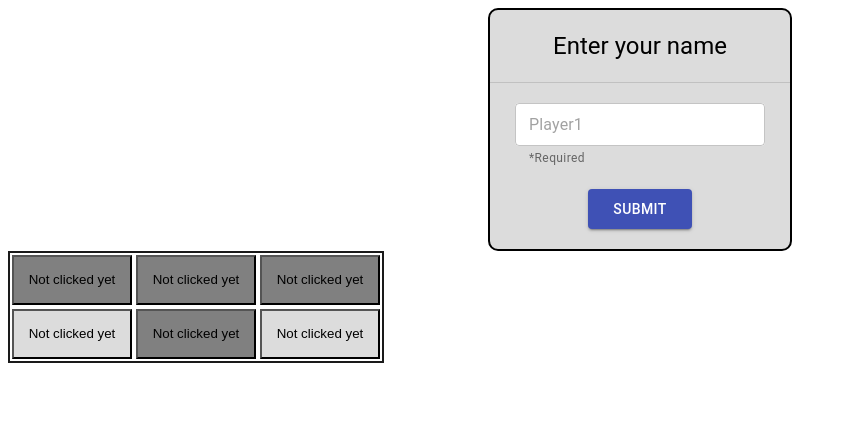
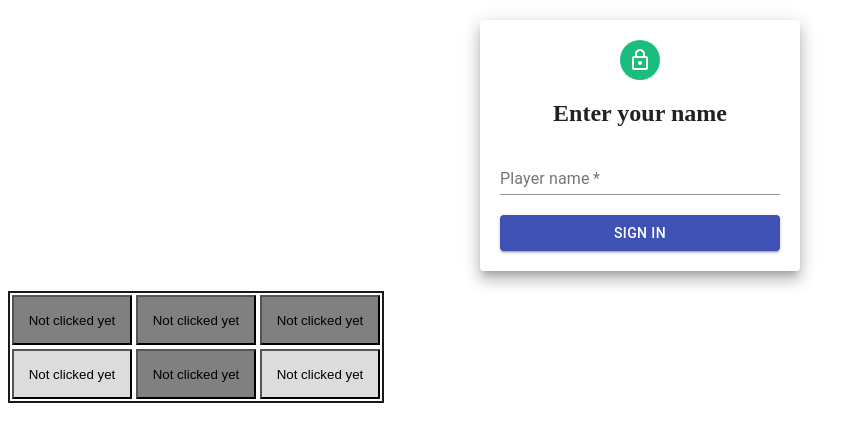
Before and after one commit to sLokhin/otus-repo-react, a React app: page / in a window 1280 px wide. Shown: the top 442 px of the page, without its empty margins (0-863 px from the left). Built offline with nearby package versions, Linux system fonts and the light colour scheme.

Commit message:
NameForm v-2

```diff
--- a/src/Components/NameForm/NameForm.tsx
+++ b/src/Components/NameForm/NameForm.tsx
@@ -1,58 +1,33 @@
 import React from "react";
-import styled from "@emotion/styled";
 import {
-  Divider,
+  Grid,
+  Paper,
+  Avatar,
   Button,
-  Typography,
   TextField,
   ThemeProvider,
   createMuiTheme,
 } from "@material-ui/core";
 
-const NameFormWrapper = styled.form`
-  width: 300px;
-  background-color: gainsboro;
-  border-radius: 10px;
-  padding: 0px 0px 0px 0px;
-  margin: auto;
-  text-align: center;
-  border: 2px solid black;
-`;
+import LockOutlinedIcon from "@material-ui/icons/LockOutlined";
 
 const theme = createMuiTheme({
   overrides: {
-    MuiTypography: {
-      h5: {
-        display: "inline-block",
-        margin: "20px 0px 20px 0px",
-      },
-    },
-    MuiTextField: {
-      root: {
-        display: "flex",
-        width: "250px",
-        margin: "20px auto 20px auto",
-      },
-    },
-    MuiInputBase: {
-      root: {
-        backgroundColor: "white",
-      },
-    },
-    MuiOutlinedInput: {
-      input: {
-        padding: "12px 14px",
-      },
-    },
     MuiButton: {
       root: {
-        height: 40,
-        padding: "0 25px",
-        margin: "0px 0px 20px 0px",
+        margin: "20px 0px 0px 0px",
       },
     },
   },
 });
+
+const paperStyle = {
+  padding: 20,
+  width: "280px",
+  margin: "20px auto",
+};
+
+const iconStyle = { backgroundColor: "#1bbd7e" };
 
 interface INameFormProps {
   onSubmit: (value: string) => void;
@@ -65,11 +40,7 @@ interface INameFormState {
 export class NameForm extends React.Component<INameFormProps, INameFormState> {
   static defaultProps: INameFormProps = {
     onSubmit: (value: string): void => {
-      if (value.length > 0) {
       console.log("The name was written and accepted:  ", value);
-      } else {
-        console.log("INVALID NAME");
-      }
     },
   };
 
@@ -91,20 +62,34 @@ export class NameForm extends React.Component<INameFormProps, INameFormState> {
   render(): React.ReactNode {
     return (
       <ThemeProvider theme={theme}>
-        <NameFormWrapper onSubmit={this.handleFormSubmit}>
-          <Typography variant="h5">Enter your name</Typography>
-          <Divider />
+        <form onSubmit={this.handleFormSubmit}>
+          <Grid>
+            <Paper elevation={10} style={paperStyle}>
+              <Grid container direction={"column"} alignItems={"center"}>
+                <Avatar style={iconStyle}>
+                  <LockOutlinedIcon />
+                </Avatar>
+                <h2>Enter your name</h2>
+              </Grid>
               <TextField
+                label={"Player name"}
                 placeholder={"Player1"}
                 inputProps={{ maxLength: 12 }}
-            variant="outlined"
-            helperText="*Required"
+                fullWidth
+                required
                 onChange={this.handleInputChange}
               ></TextField>
-          <Button variant="contained" type="submit" color="primary">
-            Submit
+              <Button
+                variant={"contained"}
+                type={"submit"}
+                color={"primary"}
+                fullWidth
+              >
+                Sign in
               </Button>
-        </NameFormWrapper>
+            </Paper>
+          </Grid>
+        </form>
       </ThemeProvider>
     );
   }
```
Lines whose indentation alone changed are shown as unchanged.
